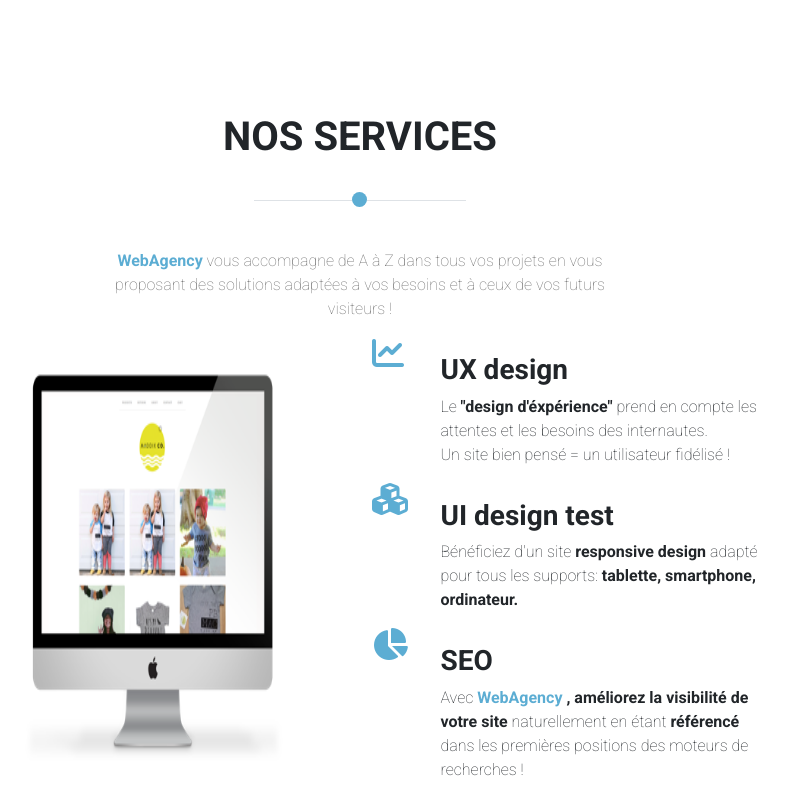
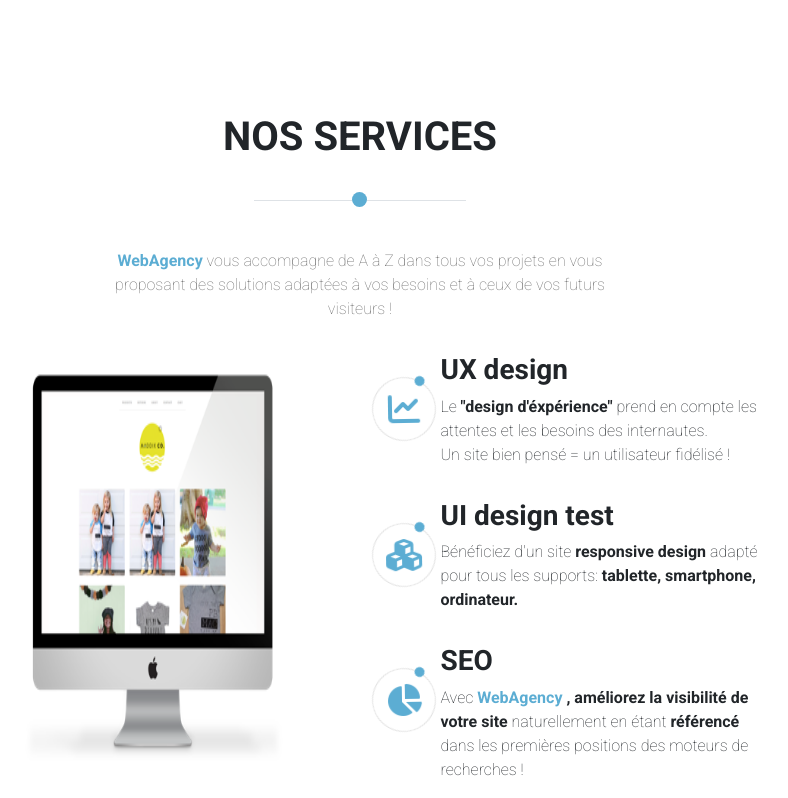
Before and after one commit to eloisedelorme/webagencybootstrap, a website: page index.html in a window 1280 px wide. Shown: the part 751-1549 px from the top of the page, without its empty margins (268-1056 px from the left). Drawn offline with nearby package versions, Linux system fonts and the light colour scheme.

Commit message:
css for the icons dans circle and keyframes

```diff
--- a/scss/style.css
+++ b/scss/style.css
@@ -17,3 +17,54 @@
     box-sizing: border-box;
     top : 7px;
 }
+
+/*Rotation de l'icone à 360° dans le sens inverse de celle du rond pour donner
+ l'impression qu'elle est statique : icone enfant de .rond */
+
+ .rond > i {
+    animation: rotation2 6s infinite linear;
+}
+
+@keyframes rotation2 {
+    from {
+        transform: rotate(359deg);
+    }
+    to {
+        transform: rotate(0deg);
+    }
+}
+
+/* Rond contenant l'icone et le point. Rotation à 360° et @keyframes poue l'animation*/
+.rond {
+    display: flex;
+    position: relative;
+    align-items: center;
+    justify-content: center;
+    width: 64px;
+    height: 64px;
+    margin-top: 40px;
+    margin-right: 20px;
+    border: 1px solid #e1e1e1;
+    border-radius: 50%;
+    animation : rotation 6s infinite linear ;
+}
+
+@keyframes rotation {
+    from {
+        transform: rotate(0deg);
+    }
+    to {
+        transform: rotate(359deg);
+    }
+}
+
+    /* Point situé dans le rond */
+.point2 {
+    position: absolute;
+    left: 58px;
+    width: 10px;
+    height: 10px;
+    margin: auto 0;
+    border-radius: 50%;
+    background-color: #5cadd3;
+}
```
